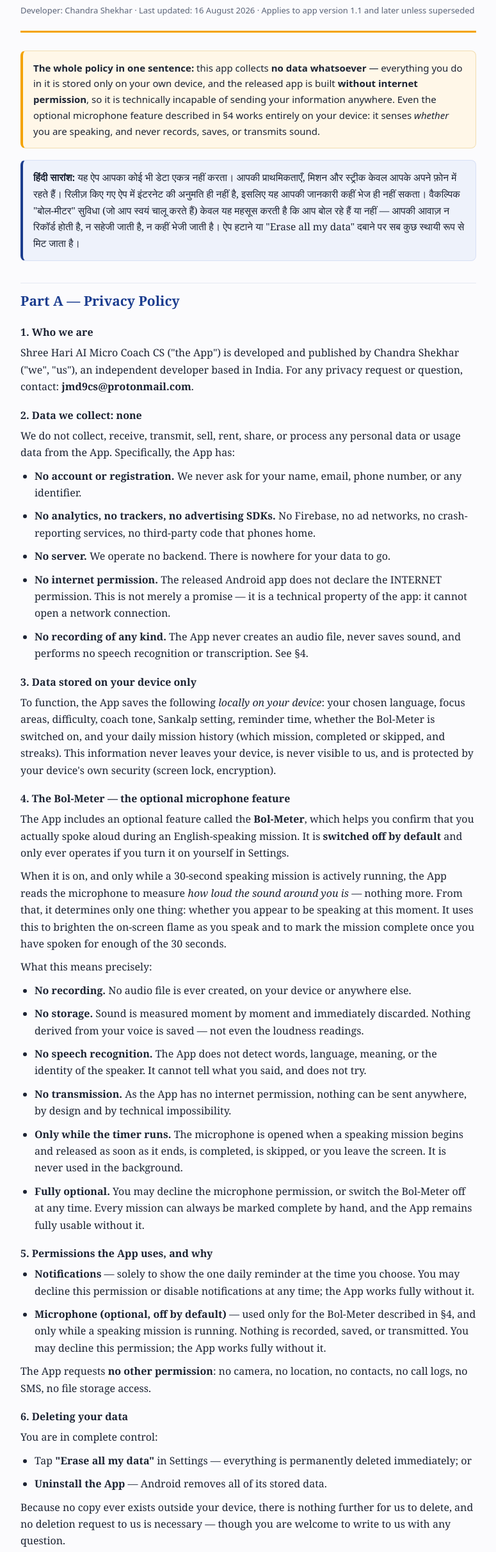
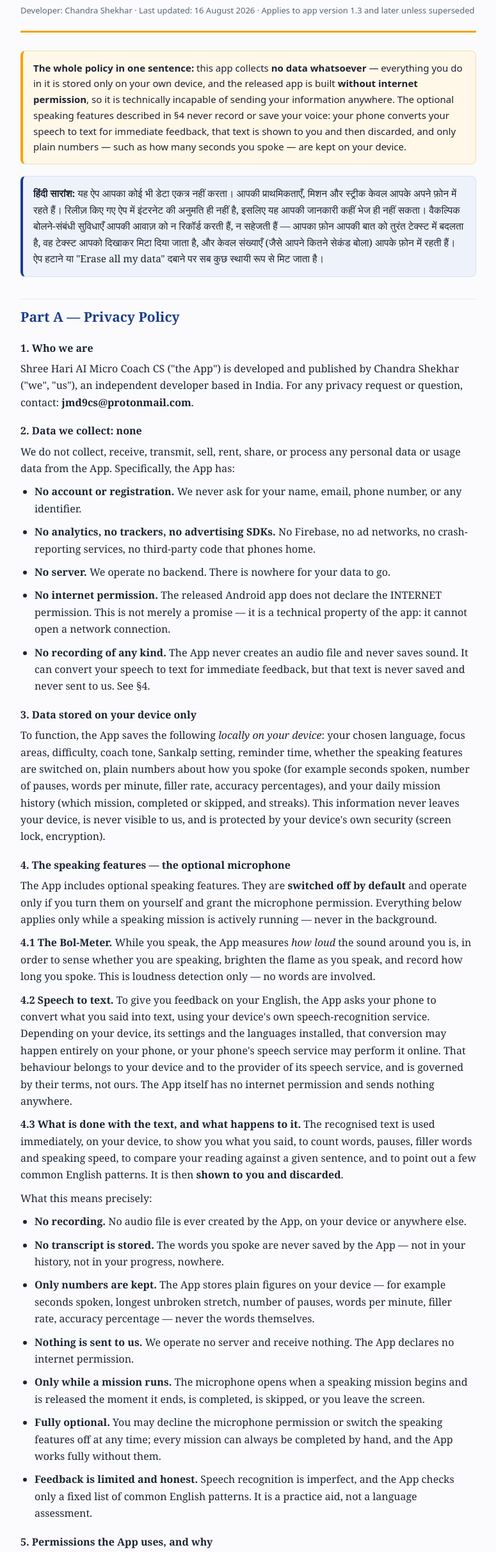
Before and after one commit to csmeena001/shmc-legal, a plain HTML site: page index.html in a window 1280 px wide. Shown: the part 117-2543 px from the top of the page at 64% size, without its empty margins (252-1027 px from the left). Drawn offline with Linux system fonts and the light colour scheme.

Commit message:
Speech recognition disclosures

```diff
--- a/index.html
+++ b/index.html
@@ -32,12 +32,12 @@
 <header>
   <div class="kicker">Shree Hari AI Micro Coach CS</div>
   <h1>Privacy Policy &amp; Terms of Use</h1>
-  <div class="meta">Developer: Chandra Shekhar · Last updated: 16 August 2026 · Applies to app version 1.1 and later unless superseded</div>
+  <div class="meta">Developer: Chandra Shekhar · Last updated: 16 August 2026 · Applies to app version 1.3 and later unless superseded</div>
 </header>
 
-<div class="callout"><strong>The whole policy in one sentence:</strong> this app collects <strong>no data whatsoever</strong> — everything you do in it is stored only on your own device, and the released app is built <strong>without internet permission</strong>, so it is technically incapable of sending your information anywhere. Even the optional microphone feature described in §4 works entirely on your device: it senses <em>whether</em> you are speaking, and never records, saves, or transmits sound.</div>
+<div class="callout"><strong>The whole policy in one sentence:</strong> this app collects <strong>no data whatsoever</strong> — everything you do in it is stored only on your own device, and the released app is built <strong>without internet permission</strong>, so it is technically incapable of sending your information anywhere. The optional speaking features described in §4 never record or save your voice: your phone converts your speech to text for immediate feedback, that text is shown to you and then discarded, and only plain numbers — such as how many seconds you spoke — are kept on your device.</div>
 
-<div class="hindi"><strong>हिंदी सारांश:</strong> यह ऐप आपका कोई भी डेटा एकत्र नहीं करता। आपकी प्राथमिकताएँ, मिशन और स्ट्रीक केवल आपके अपने फ़ोन में रहते हैं। रिलीज़ किए गए ऐप में इंटरनेट की अनुमति ही नहीं है, इसलिए यह आपकी जानकारी कहीं भेज ही नहीं सकता। वैकल्पिक "बोल-मीटर" सुविधा (जो आप स्वयं चालू करते हैं) केवल यह महसूस करती है कि आप बोल रहे हैं या नहीं — आपकी आवाज़ न रिकॉर्ड होती है, न सहेजी जाती है, न कहीं भेजी जाती है। ऐप हटाने या "Erase all my data" दबाने पर सब कुछ स्थायी रूप से मिट जाता है।</div>
+<div class="hindi"><strong>हिंदी सारांश:</strong> यह ऐप आपका कोई भी डेटा एकत्र नहीं करता। आपकी प्राथमिकताएँ, मिशन और स्ट्रीक केवल आपके अपने फ़ोन में रहते हैं। रिलीज़ किए गए ऐप में इंटरनेट की अनुमति ही नहीं है, इसलिए यह आपकी जानकारी कहीं भेज ही नहीं सकता। वैकल्पिक बोलने-संबंधी सुविधाएँ आपकी आवाज़ को न रिकॉर्ड करती हैं, न सहेजती हैं — आपका फ़ोन आपकी बात को तुरंत टेक्स्ट में बदलता है, वह टेक्स्ट आपको दिखाकर मिटा दिया जाता है, और केवल संख्याएँ (जैसे आपने कितने सेकंड बोला) आपके फ़ोन में रहती हैं। ऐप हटाने या "Erase all my data" दबाने पर सब कुछ स्थायी रूप से मिट जाता है।</div>
 
 <h2>Part A — Privacy Policy</h2>
 
@@ -51,29 +51,36 @@
   <li><strong>No analytics, no trackers, no advertising SDKs.</strong> No Firebase, no ad networks, no crash-reporting services, no third-party code that phones home.</li>
   <li><strong>No server.</strong> We operate no backend. There is nowhere for your data to go.</li>
   <li><strong>No internet permission.</strong> The released Android app does not declare the INTERNET permission. This is not merely a promise — it is a technical property of the app: it cannot open a network connection.</li>
-  <li><strong>No recording of any kind.</strong> The App never creates an audio file, never saves sound, and performs no speech recognition or transcription. See §4.</li>
+  <li><strong>No recording of any kind.</strong> The App never creates an audio file and never saves sound. It can convert your speech to text for immediate feedback, but that text is never saved and never sent to us. See §4.</li>
 </ul>
 
 <h3>3. Data stored on your device only</h3>
-<p>To function, the App saves the following <em>locally on your device</em>: your chosen language, focus areas, difficulty, coach tone, Sankalp setting, reminder time, whether the Bol-Meter is switched on, and your daily mission history (which mission, completed or skipped, and streaks). This information never leaves your device, is never visible to us, and is protected by your device's own security (screen lock, encryption).</p>
+<p>To function, the App saves the following <em>locally on your device</em>: your chosen language, focus areas, difficulty, coach tone, Sankalp setting, reminder time, whether the speaking features are switched on, plain numbers about how you spoke (for example seconds spoken, number of pauses, words per minute, filler rate, accuracy percentages), and your daily mission history (which mission, completed or skipped, and streaks). This information never leaves your device, is never visible to us, and is protected by your device's own security (screen lock, encryption).</p>
 
-<h3>4. The Bol-Meter — the optional microphone feature</h3>
-<p>The App includes an optional feature called the <strong>Bol-Meter</strong>, which helps you confirm that you actually spoke aloud during an English-speaking mission. It is <strong>switched off by default</strong> and only ever operates if you turn it on yourself in Settings.</p>
-<p>When it is on, and only while a 30-second speaking mission is actively running, the App reads the microphone to measure <em>how loud the sound around you is</em> — nothing more. From that, it determines only one thing: whether you appear to be speaking at this moment. It uses this to brighten the on-screen flame as you speak and to mark the mission complete once you have spoken for enough of the 30 seconds.</p>
+<h3>4. The speaking features — the optional microphone</h3>
+<p>The App includes optional speaking features. They are <strong>switched off by default</strong> and operate only if you turn them on yourself and grant the microphone permission. Everything below applies only while a speaking mission is actively running — never in the background.</p>
+
+<p><strong>4.1 The Bol-Meter.</strong> While you speak, the App measures <em>how loud</em> the sound around you is, in order to sense whether you are speaking, brighten the flame as you speak, and record how long you spoke. This is loudness detection only — no words are involved.</p>
+
+<p><strong>4.2 Speech to text.</strong> To give you feedback on your English, the App asks your phone to convert what you said into text, using your device's own speech-recognition service. Depending on your device, its settings and the languages installed, that conversion may happen entirely on your phone, or your phone's speech service may perform it online. That behaviour belongs to your device and to the provider of its speech service, and is governed by their terms, not ours. The App itself has no internet permission and sends nothing anywhere.</p>
+
+<p><strong>4.3 What is done with the text, and what happens to it.</strong> The recognised text is used immediately, on your device, to show you what you said, to count words, pauses, filler words and speaking speed, to compare your reading against a given sentence, and to point out a few common English patterns. It is then <strong>shown to you and discarded</strong>.</p>
+
 <p>What this means precisely:</p>
 <ul>
-  <li><strong>No recording.</strong> No audio file is ever created, on your device or anywhere else.</li>
-  <li><strong>No storage.</strong> Sound is measured moment by moment and immediately discarded. Nothing derived from your voice is saved — not even the loudness readings.</li>
-  <li><strong>No speech recognition.</strong> The App does not detect words, language, meaning, or the identity of the speaker. It cannot tell what you said, and does not try.</li>
-  <li><strong>No transmission.</strong> As the App has no internet permission, nothing can be sent anywhere, by design and by technical impossibility.</li>
-  <li><strong>Only while the timer runs.</strong> The microphone is opened when a speaking mission begins and released as soon as it ends, is completed, is skipped, or you leave the screen. It is never used in the background.</li>
-  <li><strong>Fully optional.</strong> You may decline the microphone permission, or switch the Bol-Meter off at any time. Every mission can always be marked complete by hand, and the App remains fully usable without it.</li>
+  <li><strong>No recording.</strong> No audio file is ever created by the App, on your device or anywhere else.</li>
+  <li><strong>No transcript is stored.</strong> The words you spoke are never saved by the App — not in your history, not in your progress, nowhere.</li>
+  <li><strong>Only numbers are kept.</strong> The App stores plain figures on your device — for example seconds spoken, longest unbroken stretch, number of pauses, words per minute, filler rate, accuracy percentage — never the words themselves.</li>
+  <li><strong>Nothing is sent to us.</strong> We operate no server and receive nothing. The App declares no internet permission.</li>
+  <li><strong>Only while a mission runs.</strong> The microphone opens when a speaking mission begins and is released the moment it ends, is completed, is skipped, or you leave the screen.</li>
+  <li><strong>Fully optional.</strong> You may decline the microphone permission or switch the speaking features off at any time; every mission can always be completed by hand, and the App works fully without them.</li>
+  <li><strong>Feedback is limited and honest.</strong> Speech recognition is imperfect, and the App checks only a fixed list of common English patterns. It is a practice aid, not a language assessment.</li>
 </ul>
 
 <h3>5. Permissions the App uses, and why</h3>
 <ul>
   <li><strong>Notifications</strong> — solely to show the one daily reminder at the time you choose. You may decline this permission or disable notifications at any time; the App works fully without it.</li>
-  <li><strong>Microphone (optional, off by default)</strong> — used only for the Bol-Meter described in §4, and only while a speaking mission is running. Nothing is recorded, saved, or transmitted. You may decline this permission; the App works fully without it.</li>
+  <li><strong>Microphone (optional, off by default)</strong> — used only for the speaking features described in §4, and only while a speaking mission is running. No audio is recorded or saved, and no text is stored. You may decline this permission; the App works fully without it.</li>
 </ul>
 <p>The App requests <strong>no other permission</strong>: no camera, no location, no contacts, no call logs, no SMS, no file storage access.</p>
 
@@ -89,15 +96,15 @@
 <p>The App is a general-audience self-improvement tool and is not directed at children under 13. Because the App collects no data from any user, it collects no data from children.</p>
 
 <h3>8. Data protection laws</h3>
-<p>The App is designed around the strictest reading of data-minimization principles, including those underlying India's Digital Personal Data Protection Act, 2023 and the EU GDPR: the simplest way to protect personal data is to never collect it, and that is what we do. Sound sensed by the Bol-Meter is processed ephemerally on your device and is never retained or sent, so it is not collected either. Since no personal data is processed by us, rights requests (access, correction, erasure, portability) are satisfied by design — your data exists only in your hands.</p>
+<p>The App is designed around the strictest reading of data-minimization principles, including those underlying India's Digital Personal Data Protection Act, 2023 and the EU GDPR: the simplest way to protect personal data is to never collect it, and that is what we do. Sound sensed by the microphone is processed ephemerally and is never retained by the App or sent to us; the text your device produces from your speech is likewise used once and discarded, and only plain numbers remain on your device. Where your device's own speech service performs the conversion online, that processing is carried out by your device provider under its own privacy terms. Since no personal data is processed by us, rights requests (access, correction, erasure, portability) are satisfied by design — your data exists only in your hands.</p>
 
 <h3>9. Third-party services</h3>
-<p>None. The App embeds no third-party service. If you obtained the App through Google Play, Google's own store services (downloads, updates, reviews) are governed by Google's privacy policy, which is independent of the App.</p>
+<p>The App embeds no third-party service, no analytics and no advertising. It does use one facility of your own phone: its speech-recognition service, described in §4, which is provided by your device manufacturer or operating-system provider and governed by their privacy terms. If you obtained the App through Google Play, Google's own store services (downloads, updates, reviews) are governed by Google's privacy policy, which is independent of the App.</p>
 
 <h3>10. Changes to this policy</h3>
 <p>If a future version of the App ever changes any of the above — for example, an optional online feature — this policy will be updated at this page <em>before</em> that version is released, with a new "Last updated" date and a clear description of the change. The current version's guarantees remain true for the current version.</p>
 
-<div class="changelog"><strong>What changed in this update (16 August 2026):</strong> the optional Bol-Meter microphone feature was added to the App, so this policy now describes it in full (§4) and lists the microphone under permissions (§5). The App's design is otherwise unchanged: no data is collected, no audio is recorded or stored, and the released app still has no internet permission. Published before the version containing this feature was released, as promised in §10.</div>
+<div class="changelog"><strong>What changed in this update (16 August 2026):</strong> the App's speaking features were extended. In addition to the Bol-Meter's loudness sensing, the App can now ask your phone's own speech-recognition service to convert what you said into text, in order to show you your words and give feedback on your spoken English (§4). Two consequences are stated plainly: depending on your device and its settings, that conversion may be performed online by your phone's speech service, which is outside the App and governed by your device provider's terms; and the App now stores plain numbers about how you spoke — seconds, pauses, speed, accuracy — on your device (§3). The App still creates no audio recording, never stores the words you spoke, has no server, receives nothing, and declares no internet permission. Published before the version containing these features was released, as promised in §10.</div>
 
 <h2>Part B — Terms of Use &amp; Disclaimers</h2>
 
@@ -106,7 +113,7 @@
 
 <h3>2. What the App is — and is not</h3>
 <p>The App offers short, general self-improvement prompts ("missions") for motivation and habit-building. It is provided for <strong>informational and motivational purposes only</strong>. It is <strong>not</strong> medical advice, mental-health treatment, therapy, physiotherapy, fitness instruction, or professional advice of any kind, and it does not diagnose, treat, or cure any condition. The word "AI" in the App's name refers to its adaptive design; the App does not provide professional guidance.</p>
-<p>The Bol-Meter is not a language test, a pronunciation checker, or an assessment of any kind. It senses only whether sound is being spoken; it does not evaluate your speech, and its result is not a measure of ability or progress.</p>
+<p>The speaking features are a practice aid, not a language test, examination, certification or professional assessment. Speech recognition is imperfect and may misread what you said, particularly in noise or with an unfamiliar accent; the pattern suggestions cover only a fixed list of common usages and are not a complete grammar check. Numbers such as speaking speed or accuracy describe a single 30-second attempt on one device and are not a measure of your ability, your English level, or your progress in any formal sense. Do not rely on them for any examination, employment or academic purpose.</p>
 
 <h3>3. Health and safety</h3>
 <p>Some missions involve light physical activity (for example, stretching, squats, a plank). Perform any physical mission only within your own ability and comfort. If you have any medical condition, injury, or doubt, consult a qualified physician before attempting physical activities, and stop immediately if you feel pain, dizziness, or discomfort. You voluntarily assume all risk arising from your performance of any mission.</p>
```
